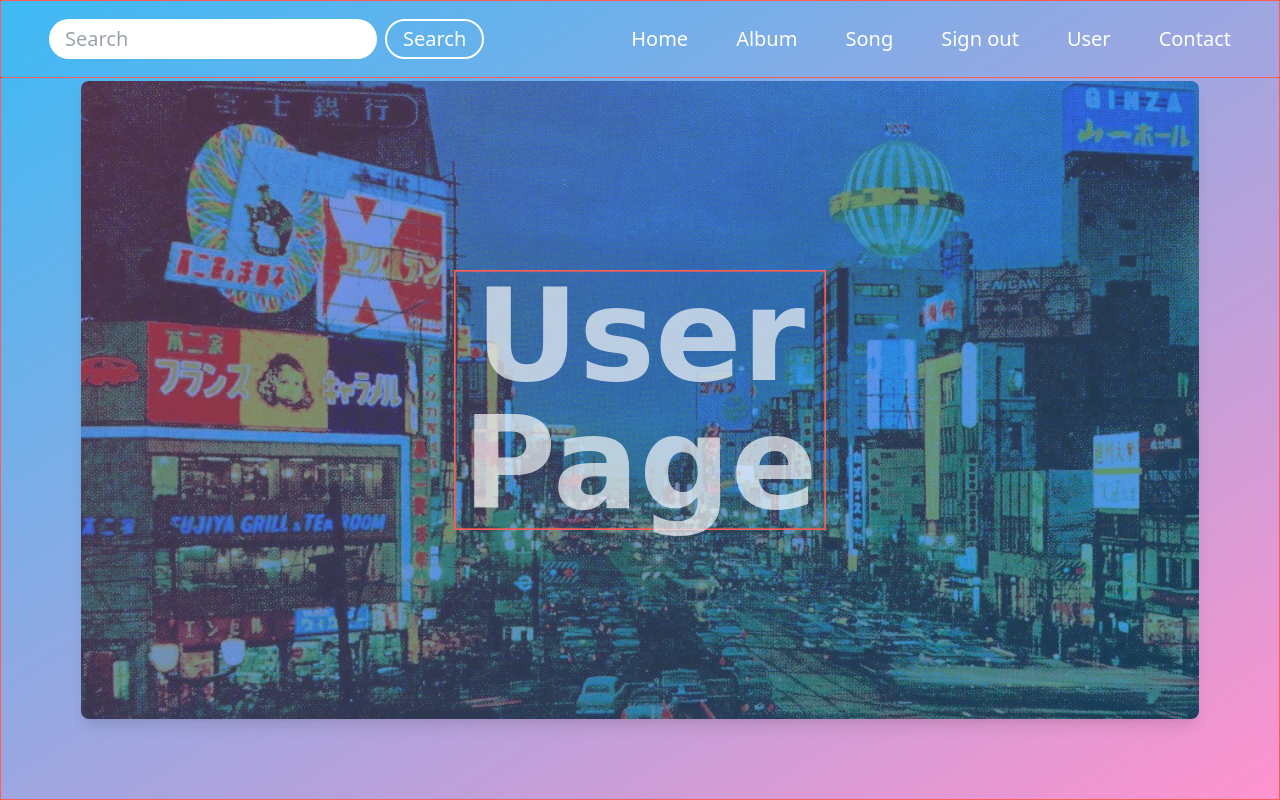
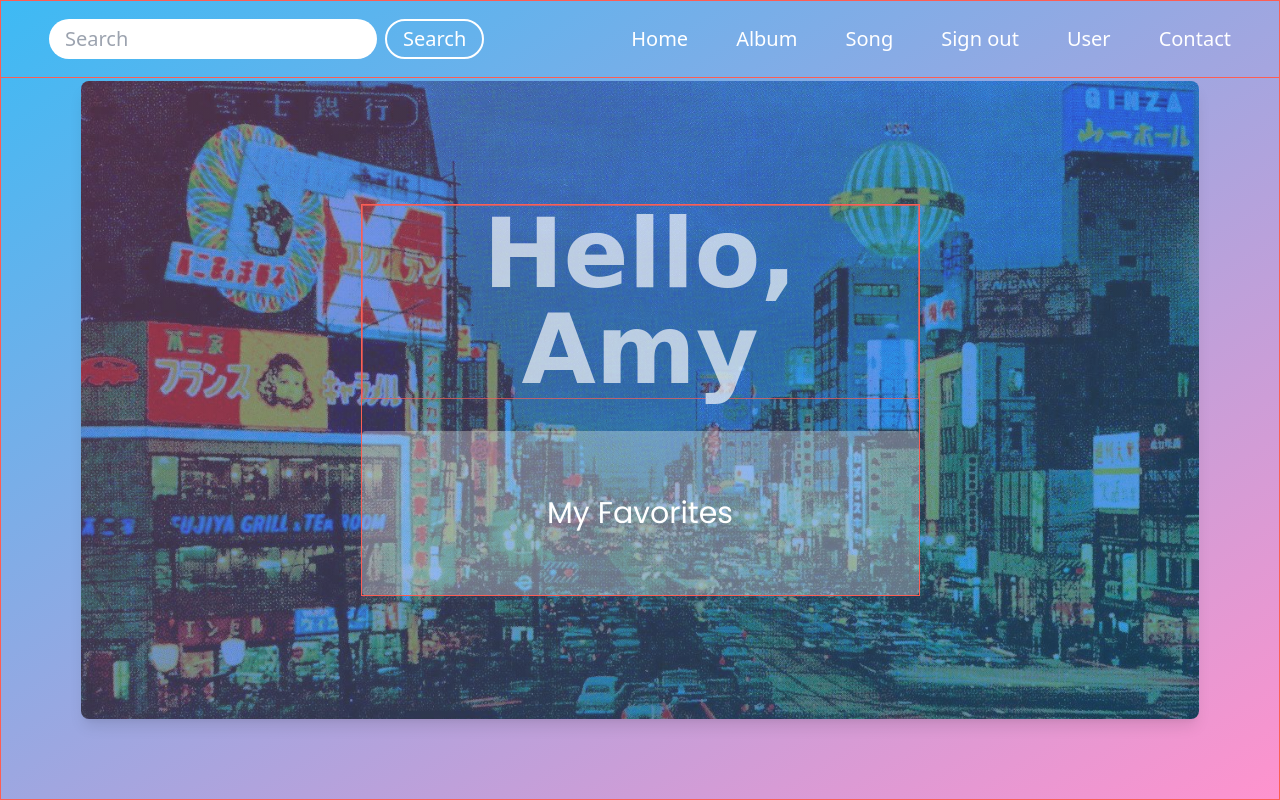
Before and after one commit to ayumitanaka13/japanese-citypop, a Flask app: page /user in a window 1280 px wide. Run offline with Flask 2, Linux system fonts and the light colour scheme; a user stored in the database is signed in; style sheets or scripts are compiled from the project's sources; some libraries are stand-ins or nearby versions; some web fonts are replaced.

Commit message:
add user.html

```diff
--- a/flaskr/templates/user.html
+++ b/flaskr/templates/user.html
@@ -2,9 +2,19 @@
 {% block content %}
 <div class="h-screen w-screen p-8 md:p-12 md:py-20 xl:p-20 box">
     <div class="h-full w-full flex items-center justify-center bg-cover bg-center bg-no-repeat shadow-lg rounded-lg" style="background-image: linear-gradient(135deg, rgba(255, 147, 205, 0.3), rgba(61, 186, 244, 0.3)), url(/static/image/neon5.jpeg)">
-        <div class="w-1/3 box">
-            <h1 class="text-7xl lg:text-8xl xl:text-9xl text-center font-black box animate-pulse">User Page</h1>
+        <div class="w-1/2 box">
+            {% if current_user.is_authenticated %}
+            <h1 class="text-7xl lg:text-8xl text-center font-black box animate-pulse">Hello, {{current_user.username}}</h1>
+            {% else %}
+            <p>Sign in or Sign up</p>
+            {% endif %}
+            <div class="flex items-center justify-center bg-white bg-opacity-30 rounded mt-8 py-16">
+                <h4 class="text-lg sm:text-3xl xl:text-3xl">
+                    My Favorites
+                </h4>
+            </div>
         </div>
     </div>
 </div>
+
 {% endblock %}
--- a/flaskr/views.py
+++ b/flaskr/views.py
@@ -24,7 +24,7 @@ def login():
             login_user(user, remember=True)
             next = request.args.get('next')
             if not next:
-                next = url_for('app.welcome')
+                next = url_for('app.home')
             return redirect(next)
     return render_template('login.html', form=form)
 
```
Also changed, not shown: flaskr/templates/login.html (+4 -4 lines), flaskr/templates/register.html (+6 -6 lines), data.sqlite, 1 other file.
